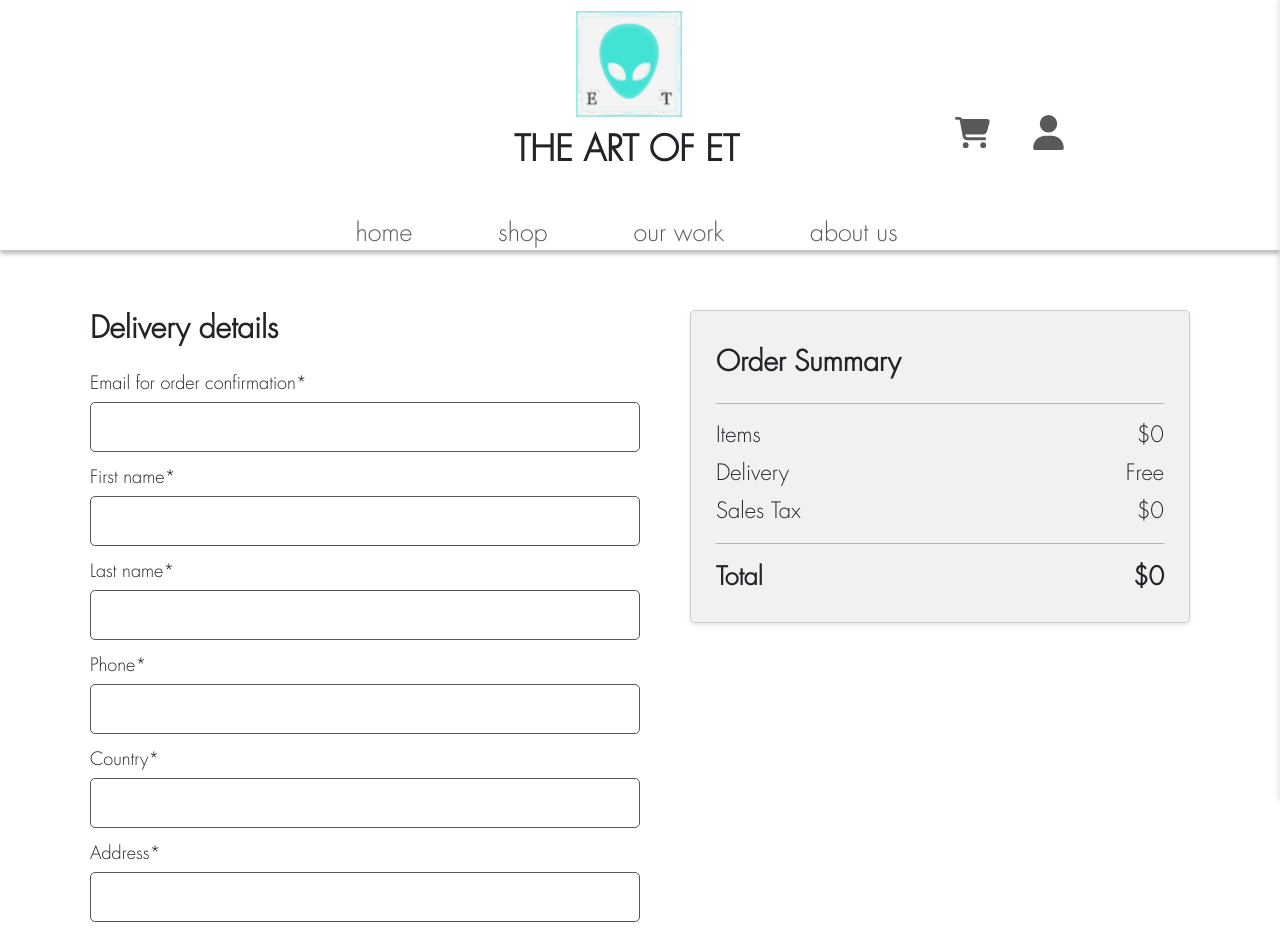
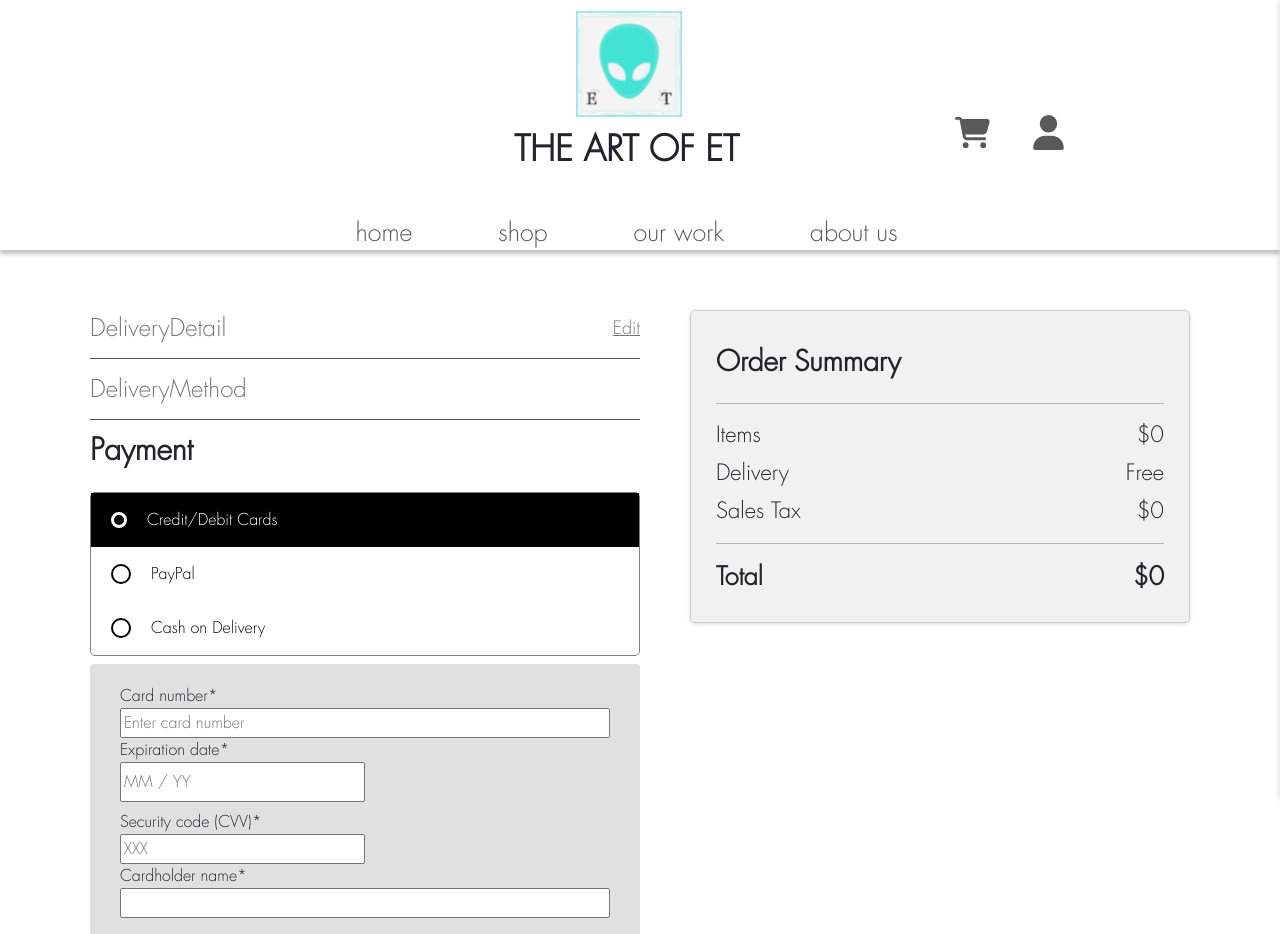
Before and after one commit to BossXiang/KickStart-Frontend, a React (Create React App) app: page /checkout in a window 1280 px wide. Shown: the top 934 px of the page. Built offline with nearby package versions, Linux system fonts and the light colour scheme.

Commit message:
Payment created (but not implemented)

```diff
--- a/package.json
+++ b/package.json
@@ -6,6 +6,8 @@
     "@fortawesome/fontawesome-svg-core": "^6.4.2",
     "@fortawesome/free-solid-svg-icons": "^6.4.2",
     "@fortawesome/react-fontawesome": "^0.2.0",
+    "@stripe/react-stripe-js": "^2.1.2",
+    "@stripe/stripe-js": "^2.1.1",
     "@testing-library/jest-dom": "^5.17.0",
     "@testing-library/react": "^13.4.0",
     "@testing-library/user-event": "^13.5.0",
@@ -14,8 +16,10 @@
     "eslint-plugin-typescript-enum": "^2.1.0",
     "node-sass": "^9.0.0",
     "nth-check": "^2.1.1",
+    "payment": "^2.4.6",
     "react": "^18.2.0",
     "react-bootstrap": "^2.8.0",
+    "react-credit-cards-2": "^1.0.1",
     "react-dom": "^18.2.0",
     "react-router-dom": "^6.14.2",
     "react-scripts": "5.0.1",
--- /dev/null
+++ b/src/components/CreditCard.jsx
@@ -0,0 +1,71 @@
+import React from "react";
+import "../styles/Checkout.scss";
+
+const CreditCard = () => {
+  // const [payment, setPayment] = useState({
+  //   number: "",
+  //   name: "",
+  //   expiry: "",
+  //   cvc: "",
+  //   issuer: "",
+  //   focused: "",
+  //   formData: null,
+  // });
+  // function handleCallback({ issuer }, isValid) {
+  //   if (isValid) {
+  //     setPayment({ issuer });
+  //   }
+  // }
+  // function onInputFocus({ target }) {}
+  // function onInputUpdate({ target }) {
+  //   console.log({ [target.name]: target.value });
+  // }
+  // function handleSubmit(e) {}
+  // const { name, number, expiry, cvc, focused, issuer } = payment;
+
+  return (
+    <div className="creditCardContainer" key="Payment">
+      <form>
+        <label>Card number*</label>
+        <input
+          type="tel"
+          placeholder="Enter card number"
+          pattern="[\d| ]{16,22}"
+          className="longInput"
+          // onChange={onInputUpdate}
+          // onFocus={onInputFocus}
+        />
+        <label>Expiration date*</label>
+        <input
+          type="text"
+          placeholder="MM / YY"
+          required
+          pattern="\d\d/\d\d"
+          className="shortInput"
+          // onChange={onInputUpdate}
+          // onFocus={onInputFocus}
+        />
+        <label>Security code (CVV)*</label>
+        <input
+          type="tel"
+          placeholder="XXX"
+          required
+          pattern="\d{3,4}"
+          className="shortInput"
+          // onChange={onInputUpdate}
+          // onFocus={onInputFocus}
+        />
+        <label>Cardholder name*</label>
+        <input
+          type="tel"
+          required
+          className="longInput"
+          // onChange={onInputUpdate}
+          // onFocus={onInputFocus}
+        />
+        {/* <input type="hidden" name="issuer" value={issuer} /> */}
+      </form>
+    </div>
+  );
+};
+export default CreditCard;
--- a/src/pages/Checkout.jsx
+++ b/src/pages/Checkout.jsx
@@ -2,47 +2,49 @@ import React, { useState } from 'react'
 import Header from '../components/Header'
 import Footer from '../components/Footer'
 import RadioSelector from '../components/RadioSelector'
+import CreditCard from '../components/CreditCard'
 import { useCart } from '../contexts/CartContext'
 import '../styles/Checkout.scss'
+import {ValidateEmail} from '../utils/helper.js'
 
 const DeliveryDetail = ({ submitHandle }) => {
-  const [email, setEmail] = useState('');
-  const [firstName, setFirstName] = useState('');
-  const [lastName, setLastName] = useState('');
-  const [phone, setPhone] = useState('');
-  const [country, setCountry] = useState('');
-  const [address, setAddress] = useState('');
-  const [city, setCity] = useState('');
-  const [zip, setZip] = useState('');
+  const [email, setEmail] = useState('')
+  const [firstName, setFirstName] = useState('')
+  const [lastName, setLastName] = useState('')
+  const [phone, setPhone] = useState('')
+  const [country, setCountry] = useState('')
+  const [address, setAddress] = useState('')
+  const [city, setCity] = useState('')
+  const [zip, setZip] = useState('')
 
   const handleSubmit = (event) => {
-    event.preventDefault();
+    event.preventDefault()
     const formData = {
       email, firstName, lastName, phone, country, address, city, zip
-    };
-    submitHandle(formData); // Call the parent's onSubmit callback with the form data
-  };
+    }
+    submitHandle(formData) // Call the parent's onSubmit callback with the form data
+  }
 
   return (
     <div className='deliveryContainer'>
       <h2>Delivery details</h2>
       <form onSubmit={handleSubmit}>
         <label>Email for order confirmation*</label>
-        <input type="text" name="email" value={email} onChange={(e) => setEmail(e.target.value)}/>
+        <input type="text" name="email" value={email} required onChange={(e) => setEmail(e.target.value)}/>
         <label>First name*</label>
-        <input type="text" name="firstName" value={firstName} onChange={(e) => setFirstName(e.target.value)}/>
+        <input type="text" name="firstName" value={firstName} required onChange={(e) => setFirstName(e.target.value)}/>
         <label>Last name*</label>
-        <input type="text" name="lastName" value={lastName} onChange={(e) => setLastName(e.target.value)}/>
+        <input type="text" name="lastName" value={lastName} required onChange={(e) => setLastName(e.target.value)}/>
         <label>Phone*</label>
-        <input type="text" name="phone" value={phone} onChange={(e) => setPhone(e.target.value)}/>
+        <input type="text" name="phone" value={phone} required pattern="[0-9]{10}" onChange={(e) => setPhone(e.target.value)}/>
         <label>Country*</label>
-        <input type="text" name="country" value={country} onChange={(e) => setCountry(e.target.value)}/>
+        <input type="text" name="country" value={country} required onChange={(e) => setCountry(e.target.value)}/>
         <label>Address*</label>
-        <input type="text" name="address" value={address} onChange={(e) => setAddress(e.target.value)}/>
+        <input type="text" name="address" value={address} required onChange={(e) => setAddress(e.target.value)}/>
         <label>City*</label>
-        <input type="text" name="city" value={city} onChange={(e) => setCity(e.target.value)}/>
+        <input type="text" name="city" value={city} required onChange={(e) => setCity(e.target.value)}/>
         <label>Zip / Postal code*</label>
-        <input type="text" name="zip" value={zip} onChange={(e) => setZip(e.target.value)}/>
+        <input type="text" name="zip" value={zip} required onChange={(e) => setZip(e.target.value)}/>
         <button className="continueBtn" type="submit">Continue</button>
       </form>
     </div>
@@ -69,23 +71,6 @@ const DeliveryMethod = ({ submitHandle }) => {
 const Payment = ({ submitHandle }) => {
   const paymentOptions = ["Credit/Debit Cards", "PayPal", "Cash on Delivery"]
   const [selectedPayment, setSelectedPayment] = useState("Credit/Debit Cards")
-
-  const CreditCard = () => {
-    return (
-      <div className='creditCardContainer'>
-        <form action="">
-          <label>Card number*</label>
-          <input type="text" placeholder="Enter card number" className="longInput" />
-          <label>Expiration date*</label>
-          <input type="text" placeholder="MM / YY" className="shortInput" />
-          <label>Security code (CVV)*</label>
-          <input type="text" placeholder="XXX" className="shortInput" />
-          <label>Cardholder name*</label>
-          <input type="text" className="longInput" />
-        </form>
-      </div>
-    )
-  }
 
   const PayPal = () => {
     return (
@@ -146,7 +131,8 @@ const Checkout = () => {
   const cartTotal = cartItems.reduce((total, item) => {
     return total + item.price * item.quantity
   }, 0)
-  const [status, setStatus] = useState("DeliveryDetail")
+  // const [status, setStatus] = useState("DeliveryDetail")
+  const [status, setStatus] = useState("Payment")
   const [editableProcedures, setEditableProcedures] = useState(["DeliveryDetail"])
 
   function curatedProcedure(procedureTitle) {
@@ -182,15 +168,20 @@ const Checkout = () => {
     }
   }
 
+  function validateFormData(formData) {
+    console.log(ValidateEmail(formData.email))
+  }
+
   function handleSubmit(formData) {
     if(status === "DeliveryDetail") {
-      console.log('Form Data:', formData);
+      console.log('Form Data:', formData)
+      validateFormData(formData)
     }
     setToStatus(null)
   }
 
   const ProcedureTitle = ({title}) => {
-    const handleClick = setToStatus.bind(null, title);
+    const handleClick = setToStatus.bind(null, title)
 
     return (
       <div className='procedureTitle'>
--- /dev/null
+++ b/src/utils/helper.js
@@ -0,0 +1,9 @@
+
+// This is used to validate email
+export const ValidateEmail = (email) => {
+  // Regular expression pattern for a basic email validation
+  const emailPattern = /^[A-Z0-9._%+-]+@[A-Z0-9.-]+\.[A-Z]{2,}$/i;
+
+  // Test the email against the pattern
+  return emailPattern.test(email);
+};
```
Also changed, not shown: src/components/Payment.jsx (added, +18 -0 lines), 1 other file (tests, documents, lock files or other folders).
